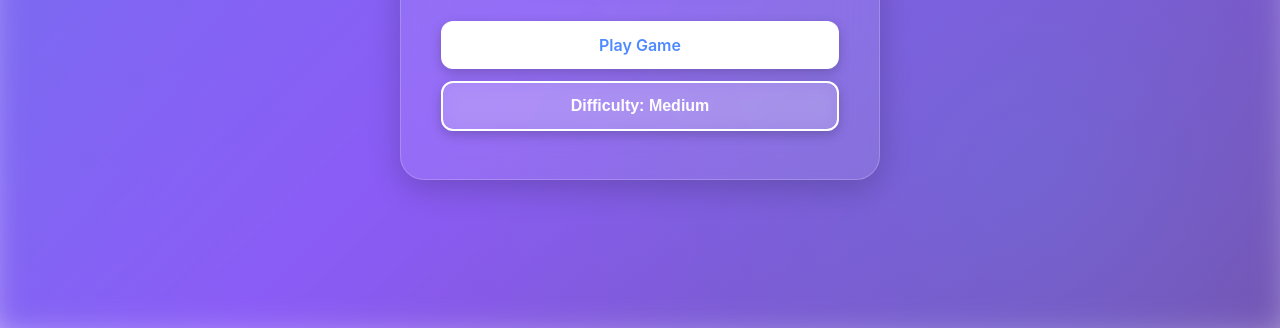
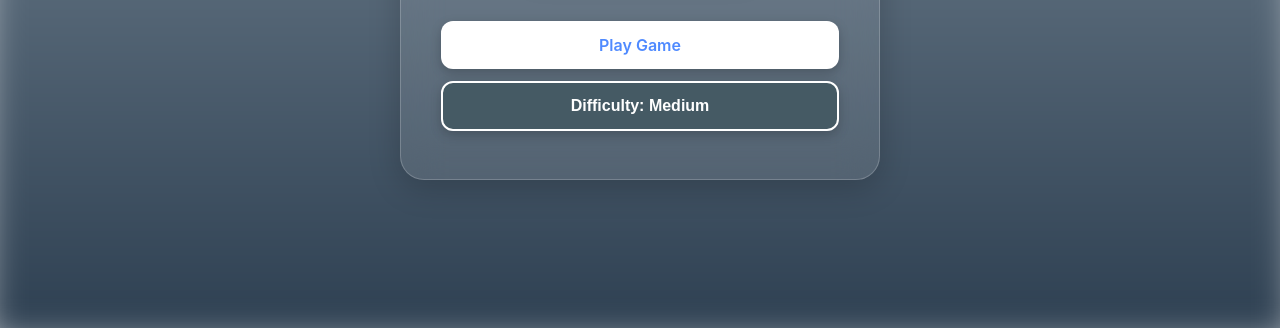
Before and after one commit to reachronakofficial756/Suduko_Solver, a website: page frontend/index.html in a window 1280 px wide. Shown: the part 472-800 px from the top of the page. Drawn offline with Linux system fonts and the light colour scheme.

Commit message:
changed the background

```diff
--- a/frontend/index.html
+++ b/frontend/index.html
@@ -17,7 +17,7 @@
       </svg>
     </button>
     <main class="center">
-      <h1 class="app-title">Suduko Master</h1>
+      <h1 class="app-title">Sudoku Master</h1>
       <div class="logo">
         <img src="./Suduko_logo.svg" alt="Sudoku Logo" class="logo-img" />
       </div>
--- a/frontend/styles.css
+++ b/frontend/styles.css
@@ -5,10 +5,9 @@
   --deep-blue: #4A8FEF;
   --light-blue: #E8F1FF;
 
-  /* Purple Gradient Background */
-  --bg-gradient-start: #667EEA;
-  --bg-gradient-end: #764BA2;
-  --bg-gradient-mid: #8B5CF6;
+  /* Grey Theme Background */
+  --bg-gradient-start: #8e9eab;
+  --bg-gradient-end: #2C3E50;
 
   --white: #FFFFFF;
   --text-dark: #2C3E50;
@@ -17,9 +16,9 @@
   --shadow: rgba(0, 0, 0, 0.2);
   --shadow-lg: rgba(0, 0, 0, 0.25);
 
-  /* Glass morphism for Header & Buttons */
-  --glass-bg: rgba(255, 255, 255, 0.15);
-  --glass-border: rgba(255, 255, 255, 0.25);
+  /* Solid Grey for Header & Buttons */
+  --glass-bg: #455A64;
+  --glass-border: #546E7A;
 
   --highlight-row-col: rgba(79, 138, 255, 0.08);
   --highlight-box: rgba(79, 138, 255, 0.12);
@@ -34,13 +33,13 @@
 
 body {
   font-family: -apple-system, BlinkMacSystemFont, 'Segoe UI', Roboto, 'Helvetica Neue', Arial, sans-serif;
-  height: 100vh;
+  min-height: 100vh;
   color: var(--text-dark);
-  overflow: hidden;
+  overflow-x: hidden;
   position: relative;
 }
 
-/* Enhanced Purple Gradient Background */
+/* Blurred Background Pseudo-element */
 body::before {
   content: "";
   position: fixed;
@@ -48,23 +47,9 @@ body::before {
   left: -20px;
   right: -20px;
   bottom: -20px;
-  background: linear-gradient(135deg, var(--bg-gradient-start) 0%, var(--bg-gradient-mid) 50%, var(--bg-gradient-end) 100%);
+  background: linear-gradient(180deg, var(--bg-gradient-start) 0%, var(--bg-gradient-end) 100%);
   filter: blur(20px);
-  z-index: -2;
-}
-
-body::after {
-  content: "";
-  position: fixed;
-  top: 0;
-  left: 0;
-  right: 0;
-  bottom: 0;
-  background:
-    radial-gradient(circle at 20% 50%, rgba(139, 92, 246, 0.4) 0%, transparent 50%),
-    radial-gradient(circle at 80% 80%, rgba(102, 126, 234, 0.4) 0%, transparent 50%);
   z-index: -1;
-  pointer-events: none;
 }
 
 /* Home Page Styles */
```
